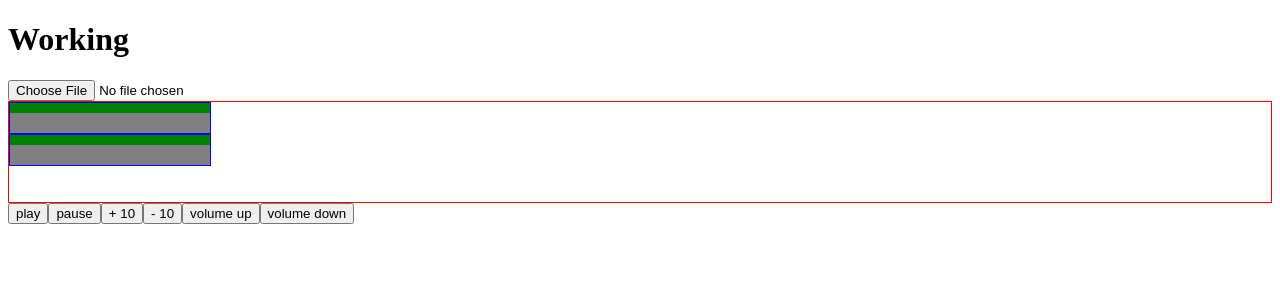
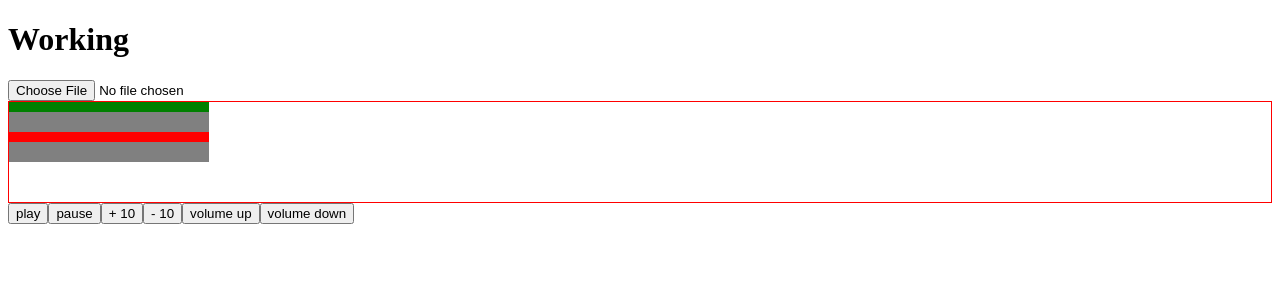
Before and after one commit to SafeCo/react-music-player, a React (Create React App) app: page / in a window 1280 px wide. Shown: the top 300 px of the page. Built offline with nearby package versions, Linux system fonts and the light colour scheme.

Commit message:
Made volume into seeker bar

```diff
--- a/src/AudioPlayer.css
+++ b/src/AudioPlayer.css
@@ -6,14 +6,13 @@
 
 .seekerBar__gray{
     cursor: pointer;
-    border: solid blue 1px;
     background-color: gray;
     width: 200px;
     height: 30px;
 }
 .seekerBar__progress{
     position: relative;
-    background-color: green;
+    /* background-color: green; */
     height: 10px;
     display: flex;
     align-items: center;
--- a/src/AudioPlayer.js
+++ b/src/AudioPlayer.js
@@ -11,9 +11,17 @@ function AudioPlayer() {
     const [audioLength, setAudioLength] = useState("")
     const [audioTime, setAudioTime] = useState("")
     const [progress, setProgress] = useState("")
+    const [volume, setVolume] = useState("")
 
     const barStyle = {
-        width : progress+ "%",
+        width : progress + "%",
+        backgroundColor: "green",
+
+    }
+    const volumeStyle = {
+        width : volume + "%",
+        backgroundColor: "red",
+
     }
 
     const addFile = (e) => {
@@ -61,14 +69,15 @@ function AudioPlayer() {
             const offset = e.nativeEvent.offsetX
             const divprogress = offset / width * 100;
             audioFile.currentTime = divprogress / 100 * audioLength
+
         }else if( name === "volumeSeeker"){
             let width = volumeRef.current.clientWidth
             const offset = e.nativeEvent.offsetX
             const divprogress = offset / width * 100;
+            const vol =  (divprogress / 100).toFixed(2)
 
-            // audioFile.volume = (audioFile.volume.toFixed(2) * 100 + 0.1.toFixed(2) * 100) / 100
-            console.log( divprogress / 100 * 1)
-            audioFile.volume = divprogress / 100 * 1
+            setVolume(divprogress)
+            audioFile.volume = vol
         }
 
     }
@@ -130,7 +139,7 @@ function AudioPlayer() {
                     </div>
                 </div>
                 <div ref={volumeRef} data-name="volumeSeeker"  onClick={checkWidth} className="seekerBar__gray">
-                    <div style={barStyle} className="seekerBar__progress">
+                    <div style={volumeStyle} className="seekerBar__progress">
                         <div className="seekerBar__ball"></div>
                     </div>
                 </div>
```
